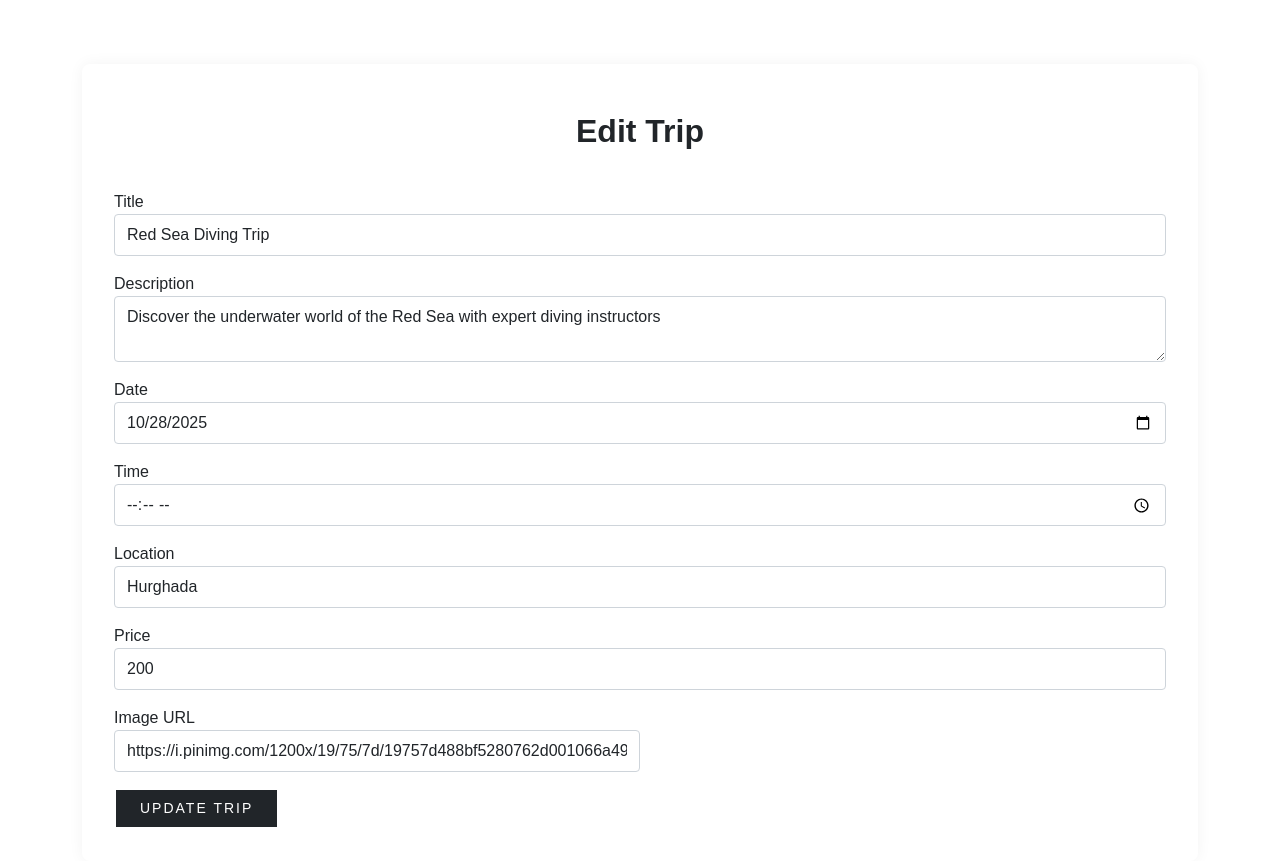
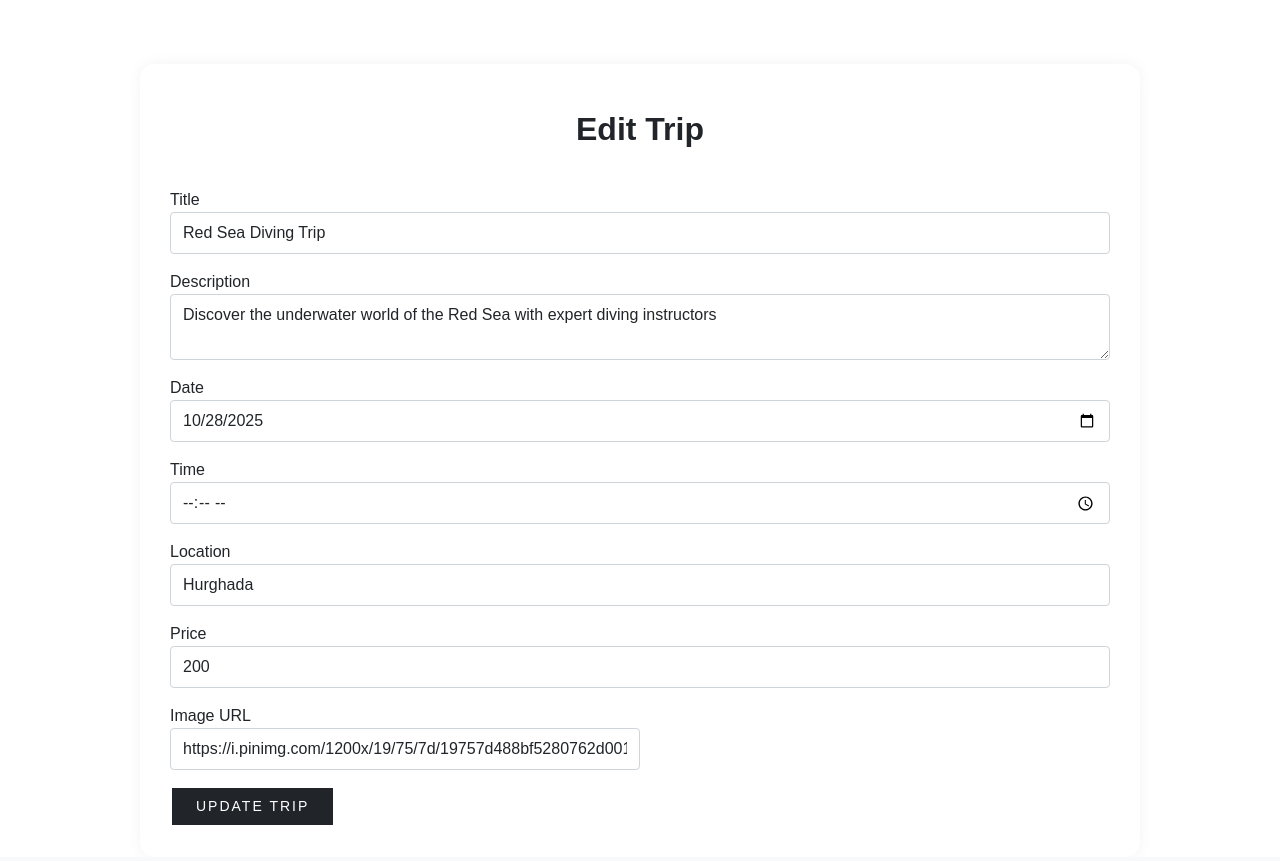
Before and after one commit to ranaelmallah/Travel-Agency, a Flask app: page /update/5 in a window 1280 px wide. Shown: the part 56-917 px from the top of the page. After the commit the page ends 881 px from the top, so only its background shows below. Run offline with Flask 3, Linux system fonts and the light colour scheme.

Commit message:
edit update form

```diff
--- a/templates/update_trip.html
+++ b/templates/update_trip.html
@@ -9,9 +9,8 @@
     <!-- bootstrap links -->
     <link href="https://cdn.jsdelivr.net/npm/bootstrap@5.3.3/dist/css/bootstrap.min.css" rel="stylesheet">
     <!-- css style  -->
-    <link rel="stylesheet" href="../static/css/style.css">
+    <link rel="stylesheet" href="{{ url_for('static', filename='css/style.css') }}">
 </head>
-
 <body class="p-5 mt-5">
     <!-- import navbar -->
     {%include 'nav.html'%}
@@ -19,13 +18,12 @@
     {% with messages = get_flashed_messages(with_categories=true) %}
     {% if messages %}
     {% for category, message in messages %}
-    <div class="alert alert-{{ category }}">{{ message }}</div>
+    <div class="alert alert-{{ category }} w-50 m-auto">{{ message }}</div>
     {% endfor %}
     {% endif %}
     {% endwith %}
-
     <div class="container pt-4">
-        <form method="POST">
+        <form method="POST" class="booking-card">
             <h2 class="mt-3 text-center">Edit Trip</h2>
             <div class="mb-3">
                 <label>Title</label>
@@ -58,6 +56,5 @@
             <button type="submit" class="btn btn-dark">Update Trip</button>
         </form>
     </div>
-
 </body>
 </html>
```
